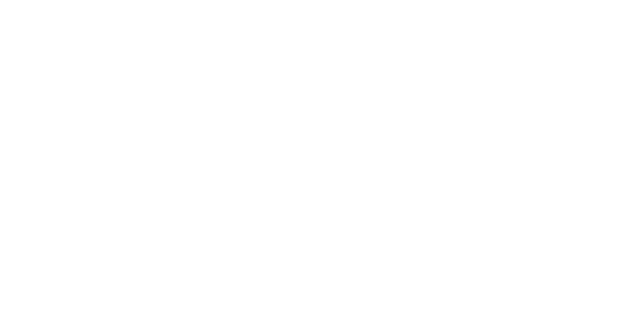
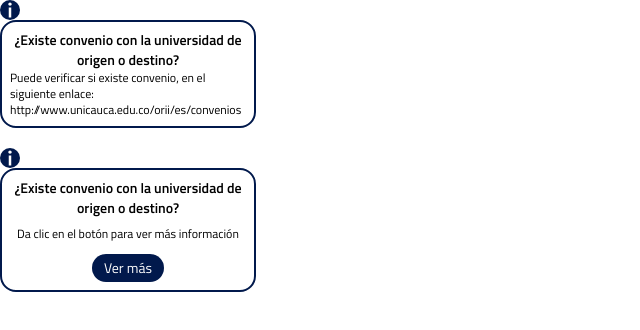
Before and after one commit to Proyecto2ORII2024/FrontendP2, a React (Vite) app: page /form in a window 1280 px wide. Before the commit this address had no page. Shown: the top 330 px of the page, without its empty margins (0-640 px from the left). Built offline with nearby package versions, Linux system fonts and the light colour scheme.

Commit message:
Nuevo componente en proceso

```diff
--- a/src/App.jsx
+++ b/src/App.jsx
@@ -1,6 +1,7 @@
 import Router from "./routes/Router";
 
 function App() {
+
   return (
     <>
       <Router/>
--- a/src/components/infoBubble/InfoBubble.jsx
+++ b/src/components/infoBubble/InfoBubble.jsx
@@ -0,0 +1,50 @@
+import { useState } from 'react';
+import PropTypes from 'prop-types';
+
+const InfoBubble = ({ info }) => {
+    const [isHovered, setIsHovered] = useState(true);
+
+    return(
+        <div className='relative inline-block items-center group'>
+            <svg
+                xmlns="http://www.w3.org/2000/svg"
+                viewBox="0 -960 960 960"
+                fill="#fff"
+                className='bg-primary-dark hover:bg-primary-light rounded-full w-5 cursor-pointer duration-150'
+                onMouseEnter={() => setIsHovered(true)}
+                onMouseLeave={() => setIsHovered(false)}
+            >
+                <path d="M480-680q-33 0-56.5-23.5T400-760q0-33 23.5-56.5T480-840q33 0 56.5 23.5T560-760q0 33-23.5 56.5T480-680Zm-60 560v-480h120v480H420Z"/>
+            </svg>
+            <div className={`absolute flex flex-col items-center top-full p-2 w-64 bg-white border-2 border-primary-dark rounded-2xl z-10 transition-all ${isHovered ? 'visible opacity-100': 'invisible opacity-0'}`} onMouseEnter={() => setIsHovered(true)} onMouseLeave={() => setIsHovered(false)}>
+                <h1 className='font-semibold text-center text-sm' >
+                    {info.title}
+                </h1>
+                {info.shortInfo &&(
+                    <p className='text-xs break-words'>
+                        {info.shortInfo}
+                    </p>
+                )}
+                {info.longInfo && (
+                    <article className='flex flex-col items-center'>
+                        <p className='text-xs my-2'>Da clic en el botón para ver más información</p>
+                        <button className='bg-primary-dark px-3 py-1 rounded-full text-white text-sm mt-1'>
+                            Ver más
+                        </button>
+                    </article>
+
+                )}
+            </div>
+        </div>
+    )
+}
+
+InfoBubble.propTypes = {
+    info: PropTypes.shape({
+        title: PropTypes.string.isRequired,
+        shortInfo: PropTypes.string,
+        longInfo: PropTypes.string,
+    }).isRequired,
+};
+
+export default InfoBubble;
--- /dev/null
+++ b/src/pages/formPage/FormPage.jsx
@@ -0,0 +1,24 @@
+import InfoBubble from "../../components/infoBubble/InfoBubble";
+
+function FormPage(){
+    const info = {
+        convenio: {
+            title: "¿Existe convenio con la universidad de origen o destino?",
+            shortInfo: "Puede verificar si existe convenio, en el siguiente enlace:  http://www.unicauca.edu.co/orii/es/convenios",
+        },
+        uniOgDt:{
+            title: "¿Existe convenio con la universidad de origen o destino?",
+            longInfo: "Puede verificar si existe convenio, en el siguiente enlace:  http://www.unicauca.edu.co/orii/es/convenios",
+        }
+    }
+
+    //Sigue en desarrollo, por ahora es un ejemplo de visualización de la burbuja
+    return(
+        <div className="flex flex-col gap-32">
+            <InfoBubble info={info.convenio}/>
+            <InfoBubble info={info.uniOgDt}/>
+        </div>
+    );
+}
+
+export default FormPage;
--- a/src/routes/Router.jsx
+++ b/src/routes/Router.jsx
@@ -3,6 +3,7 @@
 import Login from "../pages/loginPage/Login";
 import MainAdmin from "../pages/mainAdminPage/MainAdmin";
 import MainUser from "../pages/mainUserPage/MainUser";
+import FormPage from "../pages/formPage/formPage";
 
 function Router() {
     return (
@@ -11,6 +12,7 @@
             <Route path="/" element={<Login />} />
             <Route path="/admin" element={<MainAdmin />} />
             <Route path="/user" element={<MainUser />} />
+            <Route path="/form" element={<FormPage />} />
         </Routes>
         </BrowserRouter>
     );
--- /dev/null
+++ b/src/utils/CutString.js
@@ -0,0 +1,5 @@
+const CutString = (str, maxLen) => {
+    return str.length > maxLen ? str.substring(0, maxLen-3) + '...' : str;
+}
+
+export default CutString;
--- a/tailwind.config.js
+++ b/tailwind.config.js
@@ -1,6 +1,6 @@
 /** @type {import('tailwindcss').Config} */
 export default {
-  content: ["./index.html", "./src/**/*.jsx"],
+  content: ["./index.html", "./src/**/*.{js,jsx,ts,tsx}"],
   theme: {
     extend: {
       colors:{
```
Also changed, not shown: src/assets/icons/infoIcon.svg (added).
